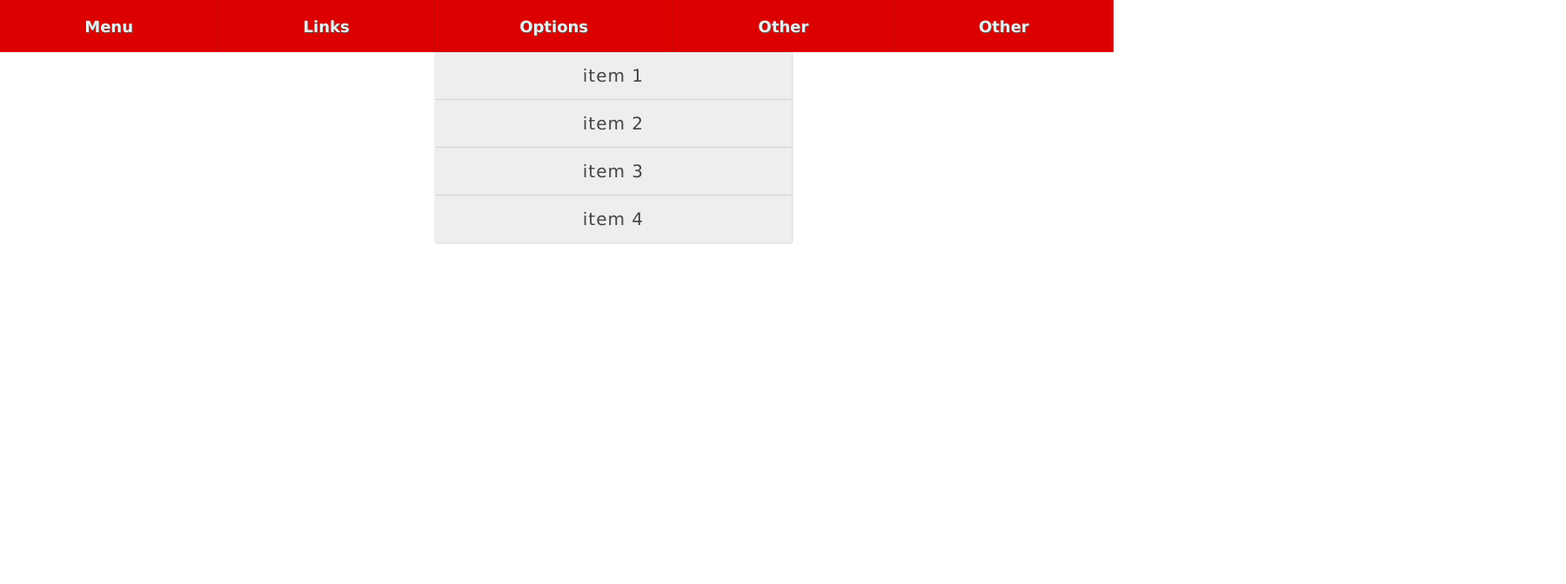
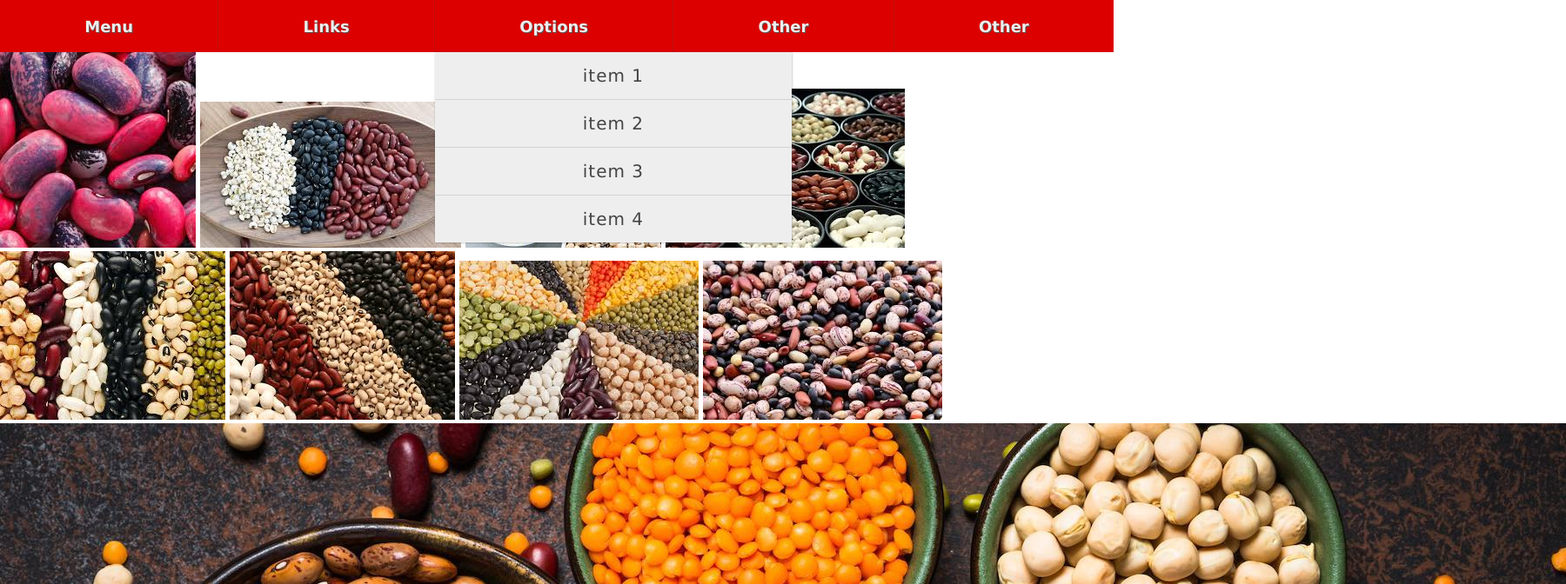
Before and after one commit to nsars19/dropdowns-and-sliders, a website built with webpack: page dist/index.html in a window 1280 px wide. Shown: the top 672 px of the page at 87% size, 1800 px wide, since content can reach past the window. Built offline with nearby package versions, Linux system fonts and the light colour scheme.

Commit message:
add imgs, add markup

```diff
--- a/dist/index.html
+++ b/dist/index.html
@@ -8,6 +8,7 @@
 <body>
   <header>
     <nav>
+      <div class="menu-overlay"></div>
       <navitem class="navitem">
         <h2>Menu</h2>
         <div class="dropdown display-off">
@@ -108,6 +109,20 @@
       </navitem>
     </nav>
   </header>
+  <div class="slider">
+    <div class="slides">
+      <img src="img/beans0.jpeg" alt="A picture" class="slide">
+      <img src="img/beans1.jpeg" alt="A picture" class="slide">
+      <img src="img/beans2.jpeg" alt="A picture" class="slide">
+      <img src="img/beans3.jpeg" alt="A picture" class="slide">
+      <img src="img/beans4.jpeg" alt="A picture" class="slide">
+      <img src="img/beans5.jpeg" alt="A picture" class="slide">
+      <img src="img/beans6.jpeg" alt="A picture" class="slide">
+      <img src="img/beans7.jpeg" alt="A picture" class="slide">
+      <img src="img/beans8.jpeg" alt="A picture" class="slide">
+      <img src="img/beans9.jpeg" alt="A picture" class="slide">
+    </div>
+  </div>
   <script src="main.js"></script>
 </body>
 </html>
```
Also changed, not shown: dist/img/beans0.jpeg (added), dist/img/beans1.jpeg (added), dist/img/beans2.jpeg (added), dist/img/beans3.jpeg (added), dist/img/beans4.jpeg (added), dist/img/beans5.jpeg (added), dist/img/beans6.jpeg (added), dist/img/beans7.jpeg (added), dist/img/beans8.jpeg (added), dist/img/beans9.jpeg (added).
